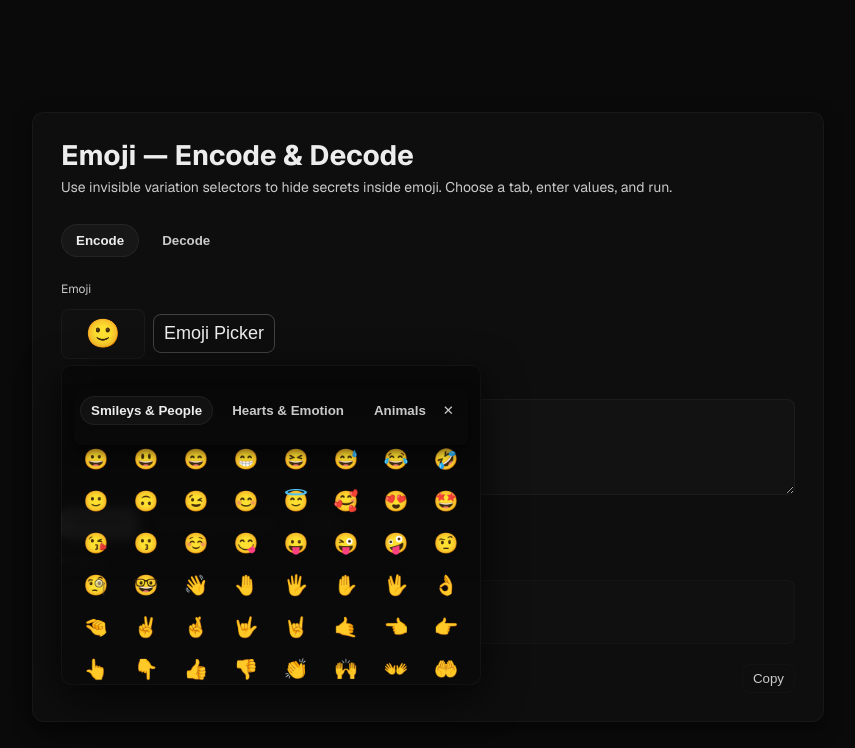
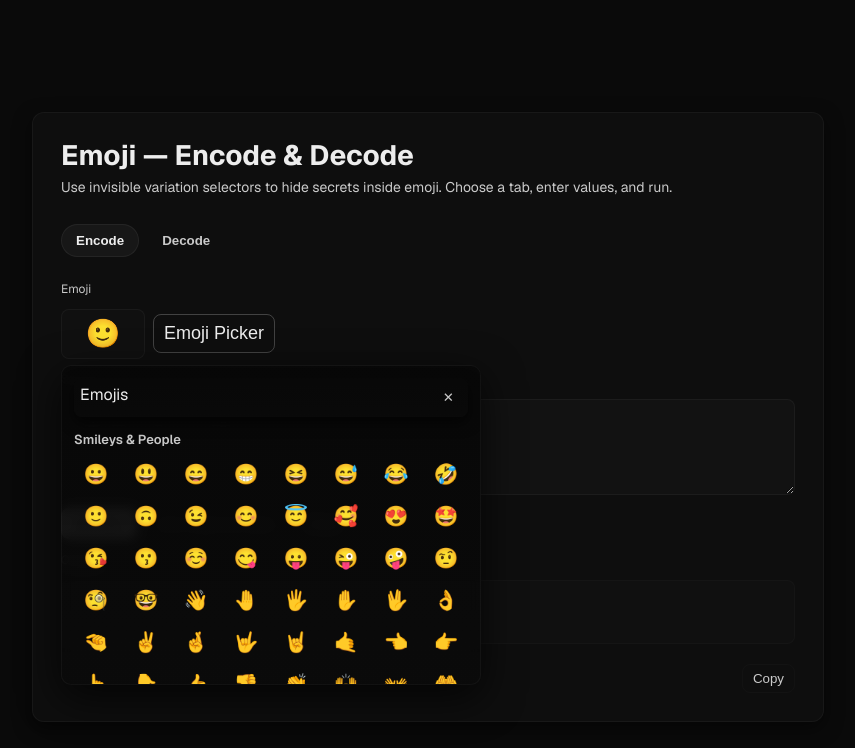
Before and after one commit to juji/emoji, a Next.js app: page / in a window 1280 px wide. Both pictures are taken after a click on the button "Emoji Picker". Shown: the top 748 px of the page, without its empty margins (212-1067 px from the left). Built offline with nearby package versions, Linux system fonts and the light colour scheme.

Commit message:
feat: show all emoji categories in picker
- Replace category tabs with stacked category headings so all emojis are visible
- Make picker header sticky with close button

```diff
--- a/src/components/emoji-picker.module.css
+++ b/src/components/emoji-picker.module.css
@@ -44,13 +44,11 @@
 }
 
 .pickerHeader {
-  /* Make category tabs + close button sticky and always visible while scrolling */
+  /* Close button stays visible while scrolling */
   position: sticky;
-  top: 12px;
+  top: 0px;
   z-index: 12;
   display: flex;
-  gap: 8px;
-  align-items: center;
   justify-content: space-between;
   background: linear-gradient(180deg, rgba(8,8,8,0.98), rgba(10,10,10,0.92));
   padding: 6px;
@@ -65,32 +63,23 @@
   border: none;
   cursor: pointer;
   padding: 6px 8px;
-  padding-bottom: 20px;
 }
 
-.categoryTabs {
-  display: flex;
-  gap: 8px;
-  overflow-x: auto;
-  padding-bottom: 8px;
-  margin-bottom: 6px;
+.categorySection {
+  margin-bottom: 12px;
 }
 
-.categoryTab {
-  background: transparent;
+.categoryTitle {
+  font-size: 13px;
   color: var(--text-secondary);
-  border: 1px solid transparent;
-  padding: 6px 10px;
-  border-radius: 999px;
+  margin: 6px 0 8px;
   font-weight: 600;
-  cursor: pointer;
-  white-space: nowrap;
 }
 
-.categoryActive {
-  background: rgba(255,255,255,0.04);
-  color: var(--text-primary);
-  border-color: rgba(255,255,255,0.06);
+.categories {
+  display: flex;
+  flex-direction: column;
+  gap: 8px;
 }
 
 .emojiGrid {
--- a/src/components/emoji-picker.tsx
+++ b/src/components/emoji-picker.tsx
@@ -12,7 +12,6 @@ export default function EmojiPicker({
   onChange: (e: string) => void;
 }) {
   const [open, setOpen] = useState(false);
-  const [category, setCategory] = useState(EMOJI_CATEGORIES[0]?.id ?? "");
   const ref = useRef<HTMLDivElement | null>(null);
 
   useEffect(() => {
@@ -46,28 +45,16 @@ export default function EmojiPicker({
       {open && (
         <div className={styles.picker} role="dialog" aria-label="Emoji picker">
           <div className={styles.pickerHeader}>
-            <div className={styles.categoryTabs} role="tablist" aria-label="Emoji categories">
-              {EMOJI_CATEGORIES.map((c) => (
-                <button
-                  key={c.id}
-                  className={`${styles.categoryTab} ${category === c.id ? styles.categoryActive : ""}`}
-                  onClick={() => setCategory(c.id)}
-                  role="tab"
-                  aria-selected={category === c.id}
-                >
-                  {c.title}
-                </button>
-              ))}
+            <div>Emojis</div>
+            <button className={styles.pickerClose} onClick={() => setOpen(false)} aria-label="Close picker">✕</button>
           </div>
 
-            <button className={styles.pickerClose} onClick={() => setOpen(false)} aria-label="Close picker">
-              ✕
-            </button>
-          </div>
-
+          <div className={styles.categories}>
+            {EMOJI_CATEGORIES.map((c) => (
+              <section key={c.id} className={styles.categorySection} aria-labelledby={`cat-${c.id}`}>
+                <div id={`cat-${c.id}`} className={styles.categoryTitle}>{c.title}</div>
                 <div className={styles.emojiGrid}>
-            {(EMOJI_CATEGORIES.find((c) => c.id === category)?.items || [])
-              .map((e) => (
+                  {c.items.map((e) => (
                     <button
                       key={e}
                       className={styles.emojiCell}
@@ -81,6 +68,9 @@ export default function EmojiPicker({
                     </button>
                   ))}
                 </div>
+              </section>
+            ))}
+          </div>
         </div>
       )}
     </div>
```
Lines whose indentation alone changed are shown as unchanged.
